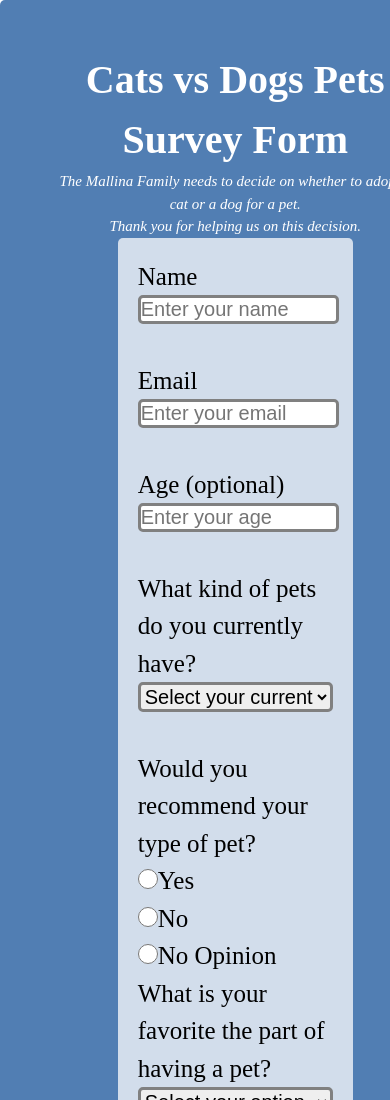
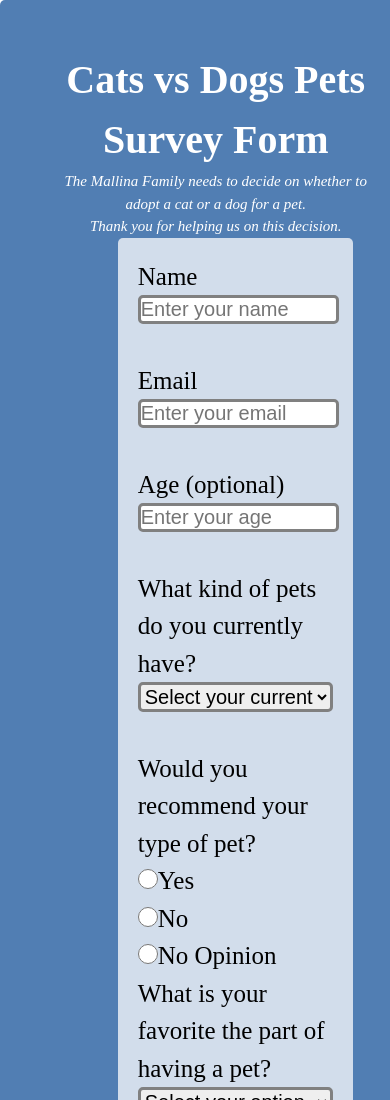
Before and after one commit to LZMallina/LZMallina.github.io, a plain HTML site: page Surveyform.html in a window 390 px wide. Shown: the top 1100 px of the page. Drawn offline with Linux system fonts and the light colour scheme; a web font is replaced by a local one.

Commit message:
Update Surveyform.html

```diff
--- a/Surveyform.html
+++ b/Surveyform.html
@@ -56,6 +56,14 @@
     text-align:center;
     color:white;
     font-style:italic;
+}
+@media (max-width:815px){
+    h1{
+        width:85vw;
+    }
+    p{
+        width:85vw;
+    }
 }
 #name,#email,#dropdown,#number,#favorite{
     display:block;
@@ -166,7 +174,6 @@
 </form>
 </div>
 </section>
-<script src="https://cdn.freecodecamp.org/testable-projects-fcc/v1/bundle.js"></script>
 
 </body>
 </html>
```
